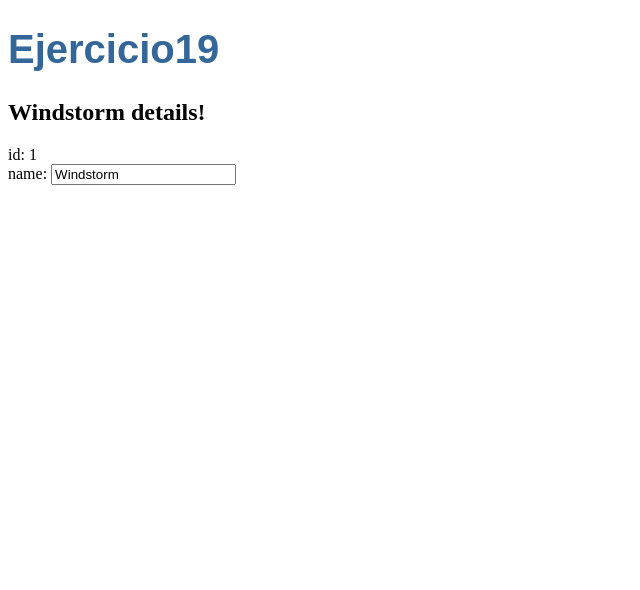
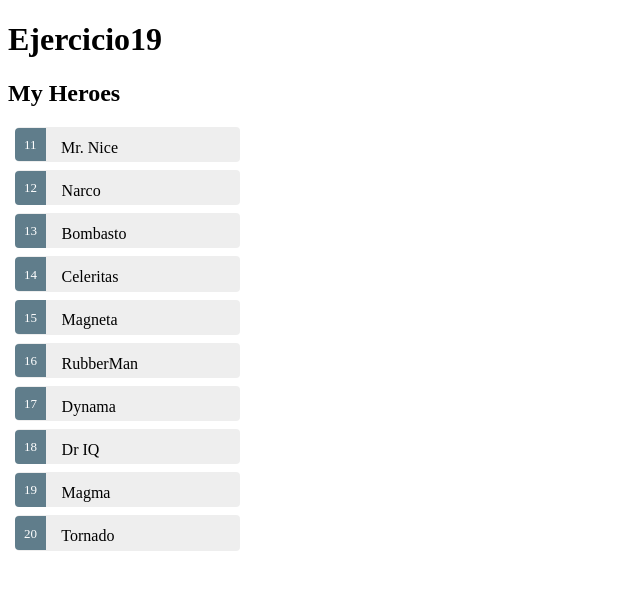
Before and after one commit to pelayocurso/Ejercicio19, an Angular app: page / in a window 1280 px wide. Shown: the top 590 px of the page, without its empty margins (0-640 px from the left). Built offline with nearby package versions, Linux system fonts and the light colour scheme.

Commit message:
Tutorial page 2 completed

```diff
--- a/src/app/app.component.ts
+++ b/src/app/app.component.ts
@@ -5,25 +5,111 @@
   name: string;
 }
 
+const HEROES: Hero[] = [
+  { id: 11, name: 'Mr. Nice' },
+  { id: 12, name: 'Narco' },
+  { id: 13, name: 'Bombasto' },
+  { id: 14, name: 'Celeritas' },
+  { id: 15, name: 'Magneta' },
+  { id: 16, name: 'RubberMan' },
+  { id: 17, name: 'Dynama' },
+  { id: 18, name: 'Dr IQ' },
+  { id: 19, name: 'Magma' },
+  { id: 20, name: 'Tornado' }
+];
+
 @Component({
   selector: 'app-root',
   //templateUrl: './app.component.html',
   template: `
     <h1>{{title}}</h1>
-    <h2>{{hero.name}} details!</h2>
-    <div><label>id: </label>{{hero.id}}</div>
-    <div>
-        <label>name: </label>
-        <input [(ngModel)]="hero.name" placeholder="name">
+    <h2>My Heroes</h2>
+    <ul class="heroes">
+        <li *ngFor='let hero of heroes'
+            (click)="onSelect(hero)"
+            [class.selected]='hero === selectedHero'>
+            <span class='badge'>{{hero.id}}</span> {{hero.name}}
+        </li>
+    </ul>
+    <div *ngIf="selectedHero">
+        <h2>{{selectedHero.name}} details!</h2>
+        <div>
+            <label>id: </label>
+            {{selectedHero.id}}
+        </div>
+        <div>
+            <label>name: </label>
+            <input [(ngModel)]="selectedHero.name" placeholder="name">
+        </div>
     </div>
     `,
-  styleUrls: ['./app.component.css']
+  //styleUrls: ['./app.component.css']
+  styles: [`
+      .selected {
+          background-color: #CFD5DC !important;
+          color:white;
+      }
+
+      .heroes {
+          margin: 0 0 2em 0;
+          list-style-type: none;
+          padding: 0;
+          width: 15em;
+      }
+
+      .heroes li {
+          cursor: pointer;
+          position: relative;
+          left: 0;
+          background-color: #EEE;
+          margin: .5em;
+          padding: .3em 0;
+          height: 1.6em;
+          border-radius: 4px;
+      }
+
+      .heroes li.selected:hover {
+          background-color: #BBD8DC !important;
+          color: white;
+      }
+
+      .heroes li:hover {
+          color: #607D8B;
+          background-color: #DDD;
+          left: .1em;
+      }
+
+      .heroes .text {
+          position: relative;
+          top: -3px;
+      }
+
+      .heroes .badge {
+          display: inline-block;
+          font-size: small;
+          color: white;
+          padding: 0.8em 0.7em 0 0.7em;
+          background-color: #607D8B;
+          line-height: 1em;
+          position: relative;
+          left: -1px;
+          top: -4px;
+          height: 1.8em;
+          margin-right: .8em;
+          border-radius: 4px 0 0 4px;
+      }
+      `]
 })
 
 export class AppComponent {
+  heroes = HEROES;
   title = 'Ejercicio19';
-  hero: Hero = {
+  selectedHero: Hero;
+  /*hero: Hero = {
     id: 1,
     name: 'Windstorm'
-  }
+    }*/
+    onSelect(hero: Hero): void {
+        this.selectedHero = hero;
+    }
 }
```
